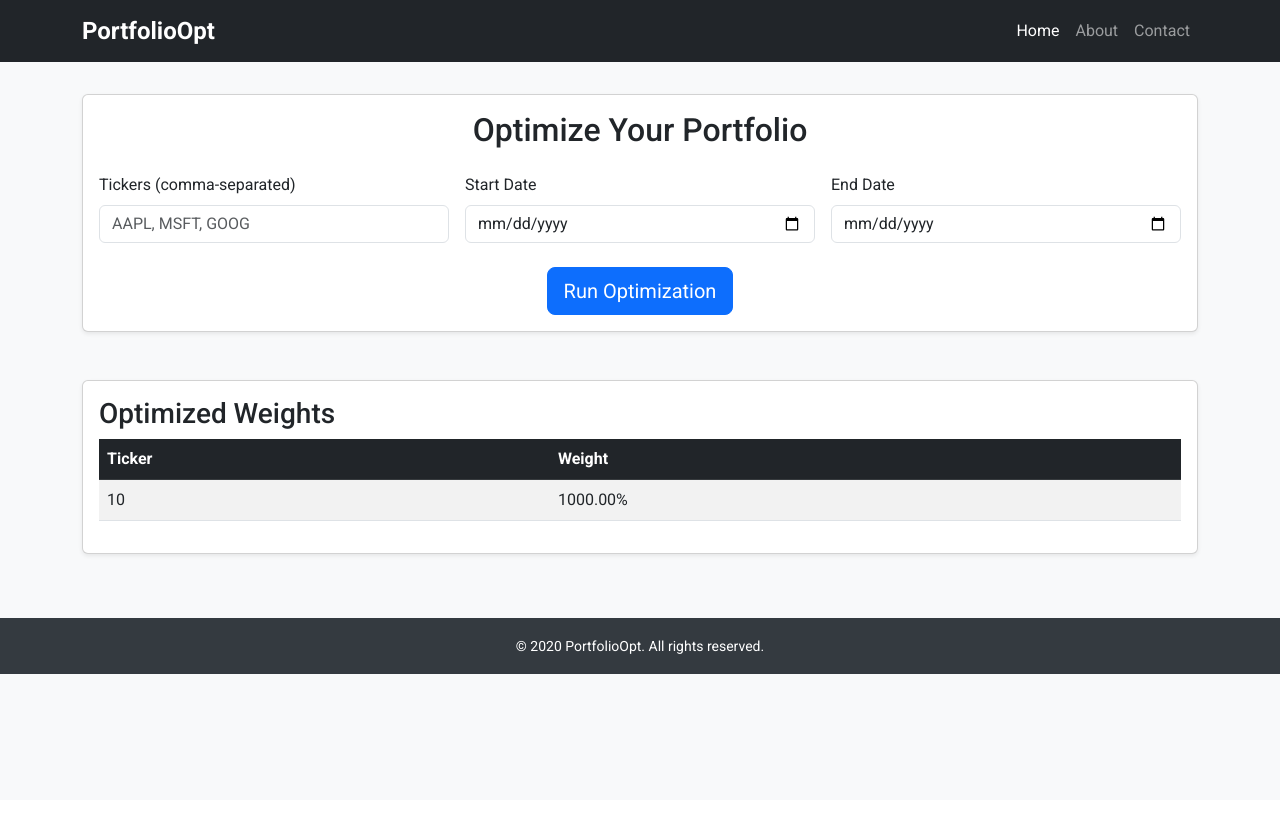
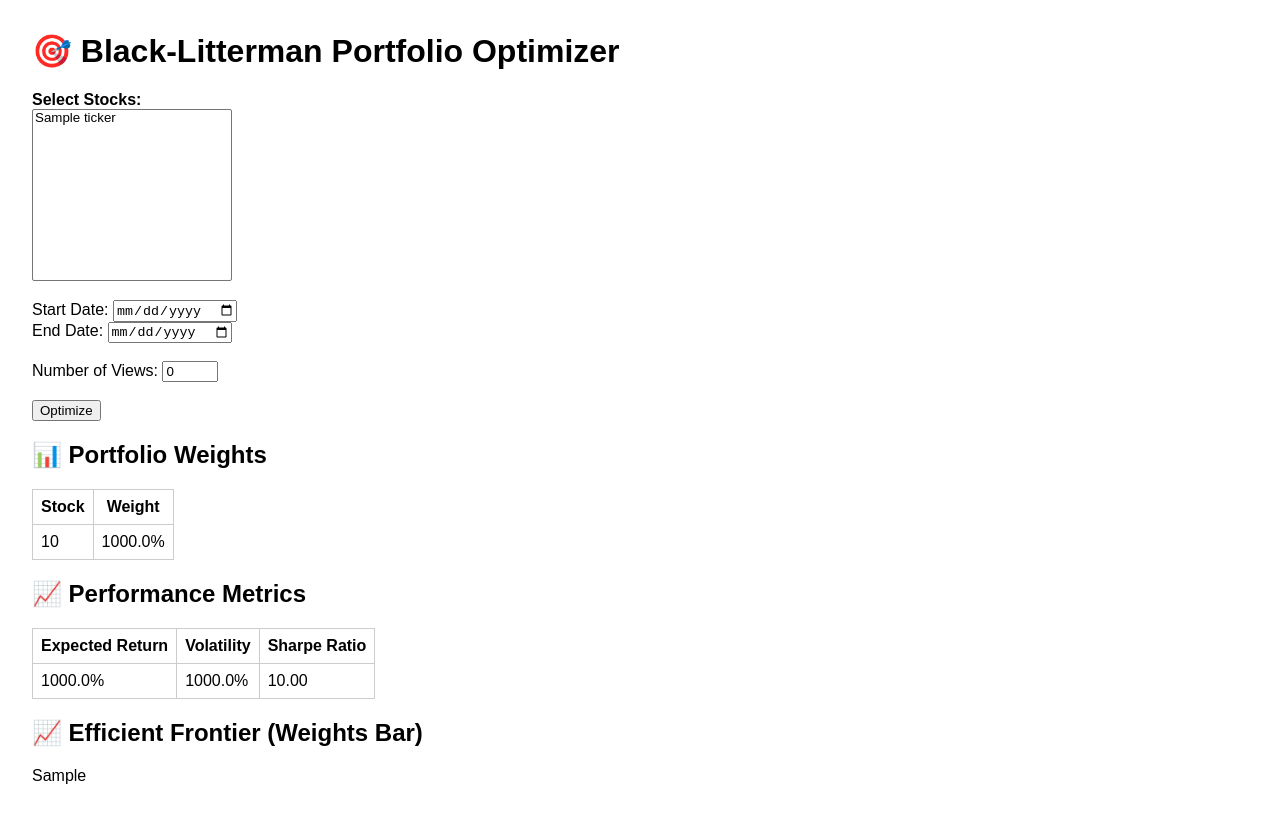
Before and after one commit to vjlenovo007/gh_mif_prj_webapp, a Flask app: template templates/index.html in a window 1280 px wide. Run offline with Flask 2, Linux system fonts and the light colour scheme; the template is opened without the code that fills it: most values are stand-ins (such as "Sample title", 1, 10 or a date in 2020); some libraries are stand-ins or nearby versions.

Commit message:
Update index.html

```diff
--- a/templates/index.html
+++ b/templates/index.html
@@ -2,120 +2,92 @@
 <html lang="en">
 <head>
   <meta charset="UTF-8">
-  <meta name="viewport" content="width=device-width, initial-scale=1">
-  <title>Portfolio Optimizer</title>
-  <!-- Bootstrap CSS -->
-  <link href="https://cdn.jsdelivr.net/npm/bootstrap@5.3.0/dist/css/bootstrap.min.css" rel="stylesheet">
-  <!-- Google Font -->
-  <link href="https://fonts.googleapis.com/css2?family=Roboto:wght@400;500;700&display=swap" rel="stylesheet">
+  <title>Black‐Litterman Optimizer</title>
+  <script src="https://cdn.plot.ly/plotly-latest.min.js"></script>
   <style>
-    body {
-      font-family: 'Roboto', sans-serif;
-      background-color: #f8f9fa;
-    }
-    .navbar-brand {
-      font-weight: 700;
-      font-size: 1.5rem;
-    }
-    .form-card {
-      margin-top: 2rem;
-    }
-    footer {
-      margin-top: 4rem;
-      padding: 1rem 0;
-      background-color: #343a40;
-      color: #fff;
-      text-align: center;
-    }
+    body { font-family: Arial, sans-serif; margin: 2rem; }
+    fieldset { margin-bottom: 1rem; }
+    table { border-collapse: collapse; margin-top: 1rem; }
+    th, td { border: 1px solid #ccc; padding: 0.5rem; }
   </style>
 </head>
 <body>
-  <!-- Navigation Bar -->
-  <nav class="navbar navbar-expand-lg navbar-dark bg-dark">
-    <div class="container">
-      <a class="navbar-brand" href="#">PortfolioOpt</a>
-      <button class="navbar-toggler" type="button" data-bs-toggle="collapse" data-bs-target="#navbarNav" aria-controls="navbarNav" aria-expanded="false" aria-label="Toggle navigation">
-        <span class="navbar-toggler-icon"></span>
-      </button>
-      <div class="collapse navbar-collapse" id="navbarNav">
-        <ul class="navbar-nav ms-auto">
-          <li class="nav-item">
-            <a class="nav-link active" aria-current="page" href="#">Home</a>
-          </li>
-          <li class="nav-item">
-            <a class="nav-link" href="#">About</a>
-          </li>
-          <li class="nav-item">
-            <a class="nav-link" href="#">Contact</a>
-          </li>
-        </ul>
-      </div>
-    </div>
-  </nav>
+  <h1>🎯 Black‐Litterman Portfolio Optimizer</h1>
+  <form method="post">
+    <label><strong>Select Stocks:</strong></label><br>
+    <select name="tickers" multiple size="10" style="width:200px;">
+      {% for tk in tickers %}
+        <option value="{{ tk }}">{{ tk }}</option>
+      {% endfor %}
+    </select><br><br>
 
-  <!-- Main Content -->
-  <div class="container form-card">
-    <div class="card shadow-sm">
-      <div class="card-body">
-        <h2 class="card-title text-center mb-4">Optimize Your Portfolio</h2>
-        <form method="post">
-          <div class="row g-3">
-            <div class="col-md-4">
-              <label for="tickers" class="form-label">Tickers (comma-separated)</label>
-              <input type="text" class="form-control" id="tickers" name="tickers" placeholder="AAPL, MSFT, GOOG" required>
-            </div>
-            <div class="col-md-4">
-              <label for="start_date" class="form-label">Start Date</label>
-              <input type="date" class="form-control" id="start_date" name="start_date" required>
-            </div>
-            <div class="col-md-4">
-              <label for="end_date" class="form-label">End Date</label>
-              <input type="date" class="form-control" id="end_date" name="end_date" required>
-            </div>
-          </div>
-          <div class="text-center mt-4">
-            <button type="submit" class="btn btn-primary btn-lg">Run Optimization</button>
-          </div>
-        </form>
-      </div>
-    </div>
+    <label>Start Date: <input type="date" name="start_date" required></label><br>
+    <label>End Date:   <input type="date" name="end_date"   required></label><br><br>
 
-    <!-- Results Table -->
-    {% if weights %}
-    <div class="card shadow-sm mt-5">
-      <div class="card-body">
-        <h3 class="card-title">Optimized Weights</h3>
-        <div class="table-responsive">
-          <table class="table table-striped table-hover">
-            <thead class="table-dark">
-              <tr>
-                <th>Ticker</th>
-                <th>Weight</th>
-              </tr>
-            </thead>
-            <tbody>
-              {% for t, w in weights.items() %}
-                <tr>
-                  <td>{{ t }}</td>
-                  <td>{{ "%.2f"|format(w * 100) }}%</td>
-                </tr>
-              {% endfor %}
-            </tbody>
-          </table>
-        </div>
-      </div>
-    </div>
-    {% endif %}
-  </div>
+    <label>Number of Views:
+      <input type="number" id="num_views" name="num_views" value="0" min="0" max="10">
+    </label><br><br>
 
-  <!-- Footer -->
-  <footer>
-    <div class="container">
-      <small>&copy; {{ current_year }} PortfolioOpt. All rights reserved.</small>
-    </div>
-  </footer>
+    <div id="views_container"></div>
 
-  <!-- Bootstrap JS -->
-  <script src="https://cdn.jsdelivr.net/npm/bootstrap@5.3.0/dist/js/bootstrap.bundle.min.js"></script>
+    <button type="submit">Optimize</button>
+  </form>
+
+  <script>
+    const tickers = {{ tickers|tojson }};
+    document.getElementById('num_views').addEventListener('change', function(){
+      const n = +this.value;
+      const cont = document.getElementById('views_container');
+      cont.innerHTML = '';
+      for(let i=0; i<n; i++){
+        const fs = document.createElement('fieldset');
+        fs.innerHTML = `
+          <legend>View ${i+1}</legend>
+          <label>Stock:
+            <select name="stock_${i}">
+              ${tickers.map(t=>`<option value="${t}">${t}</option>`).join('')}
+            </select>
+          </label><br>
+          <label>Expected Return (%)
+            <input type="number" name="expected_${i}" value="8" step="0.1">
+          </label><br>
+          <label>Confidence (%)
+            <input type="number" name="conf_${i}" value="50" step="1">
+          </label>
+        `;
+        cont.appendChild(fs);
+      }
+    });
+  </script>
+
+  {% if results %}
+    <h2>📊 Portfolio Weights</h2>
+    <table>
+      <tr><th>Stock</th><th>Weight</th></tr>
+      {% for s, w in results.weights.items() %}
+        <tr>
+          <td>{{ s }}</td>
+          <td>{{ '{:.1%}'.format(w) }}</td>
+        </tr>
+      {% endfor %}
+    </table>
+
+    <h2>📈 Performance Metrics</h2>
+    <table>
+      <tr>
+        <th>Expected Return</th>
+        <th>Volatility</th>
+        <th>Sharpe Ratio</th>
+      </tr>
+      <tr>
+        <td>{{ '{:.1%}'.format(results.perf[0]) }}</td>
+        <td>{{ '{:.1%}'.format(results.perf[1]) }}</td>
+        <td>{{ '{:.2f}'.format(results.perf[2]) }}</td>
+      </tr>
+    </table>
+
+    <h2>📈 Efficient Frontier (Weights Bar)</h2>
+    {{ results.ef_plot | safe }}
+  {% endif %}
 </body>
 </html>
```
